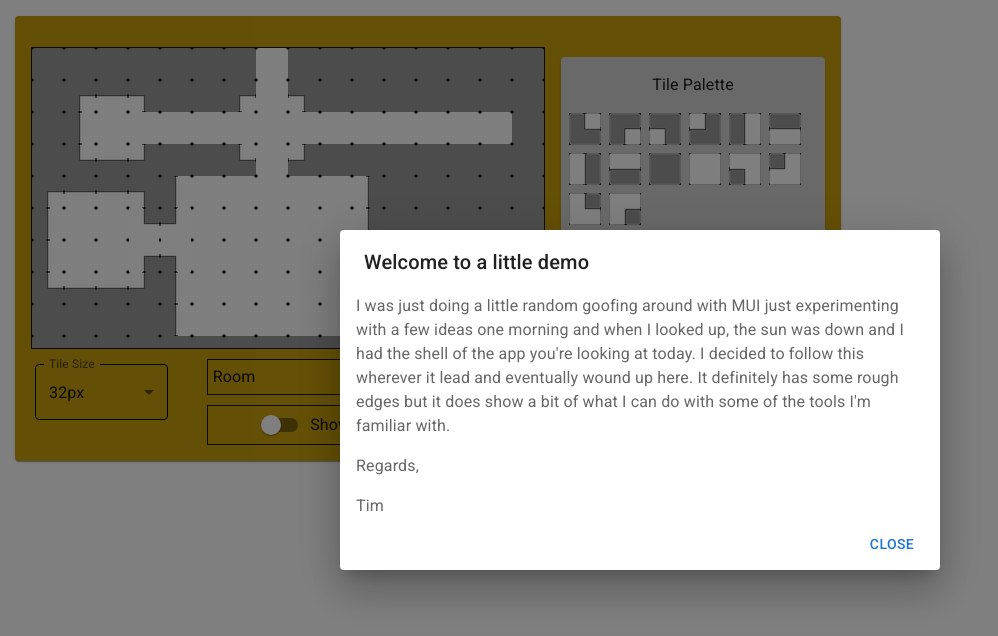
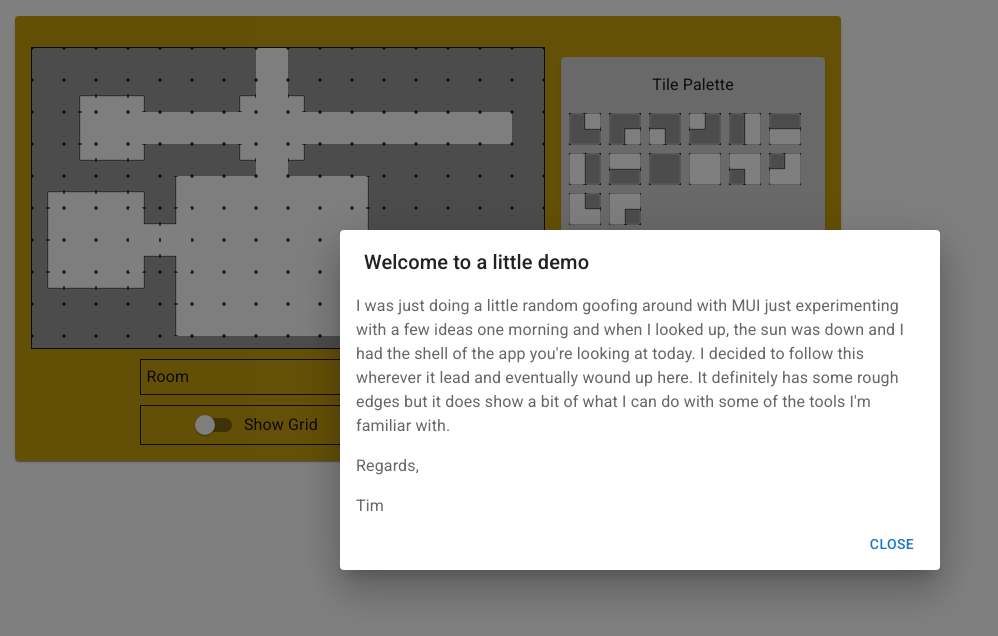
Before and after one commit to dirkwiggley/dungeon-dashboard, a React (Create React App) app: page / in a window 1280 px wide. Shown: the top 636 px of the page, without its empty margins (0-998 px from the left). Built offline with nearby package versions, Linux system fonts and the light colour scheme.

Commit message:
Temporarily removing the select tile size select
Temporarily removing the select tile size select

```diff
--- a/src/components/MapDisplay.tsx
+++ b/src/components/MapDisplay.tsx
@@ -395,7 +395,7 @@ function MapDisplay() {
                   <Box style={{ minWidth: "100%", maxWidth: "100%", maxHeight: TEN_TWENTY_FOUR_PX, marginTop: "15px" }}>
                     {getDisplayTiles()}
                     <Grid container justifyContent='space-evenly'>
-                      <Grid item xs={3}>
+                      {/* <Grid item xs={3}>
                         <FormControl fullWidth style={{ marginTop: "15px", marginLeft: 20 }}>
                           <InputLabel id="size-select-label">Tile Size</InputLabel>
                           <StyledSelect
@@ -409,7 +409,7 @@ function MapDisplay() {
                             <MenuItem value={SIXTY_FOUR_PX}>{SIXTY_FOUR_PX}</MenuItem>
                           </StyledSelect>
                         </FormControl>
-                      </Grid>
+                      </Grid> */}
                       <Grid item xs={1} />
                       <Grid item xs={6}>
                         <Stack>
```
